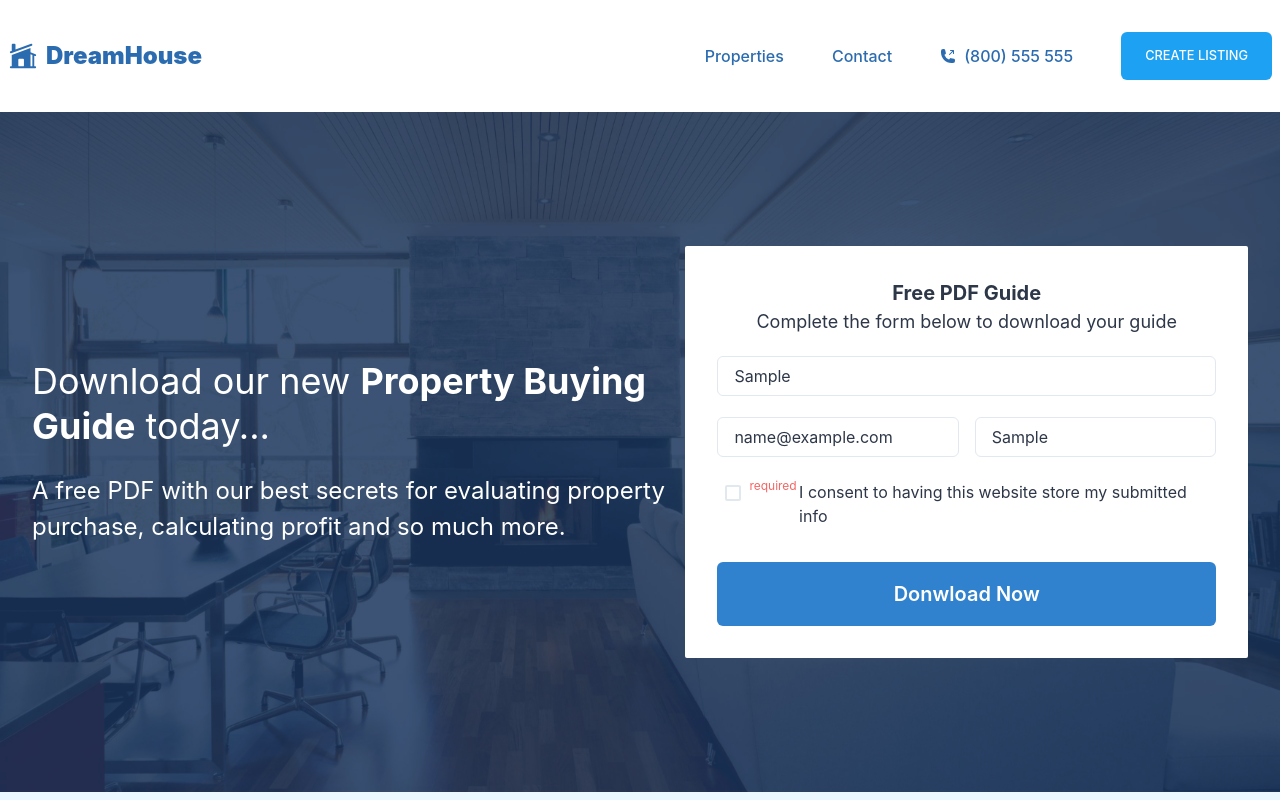
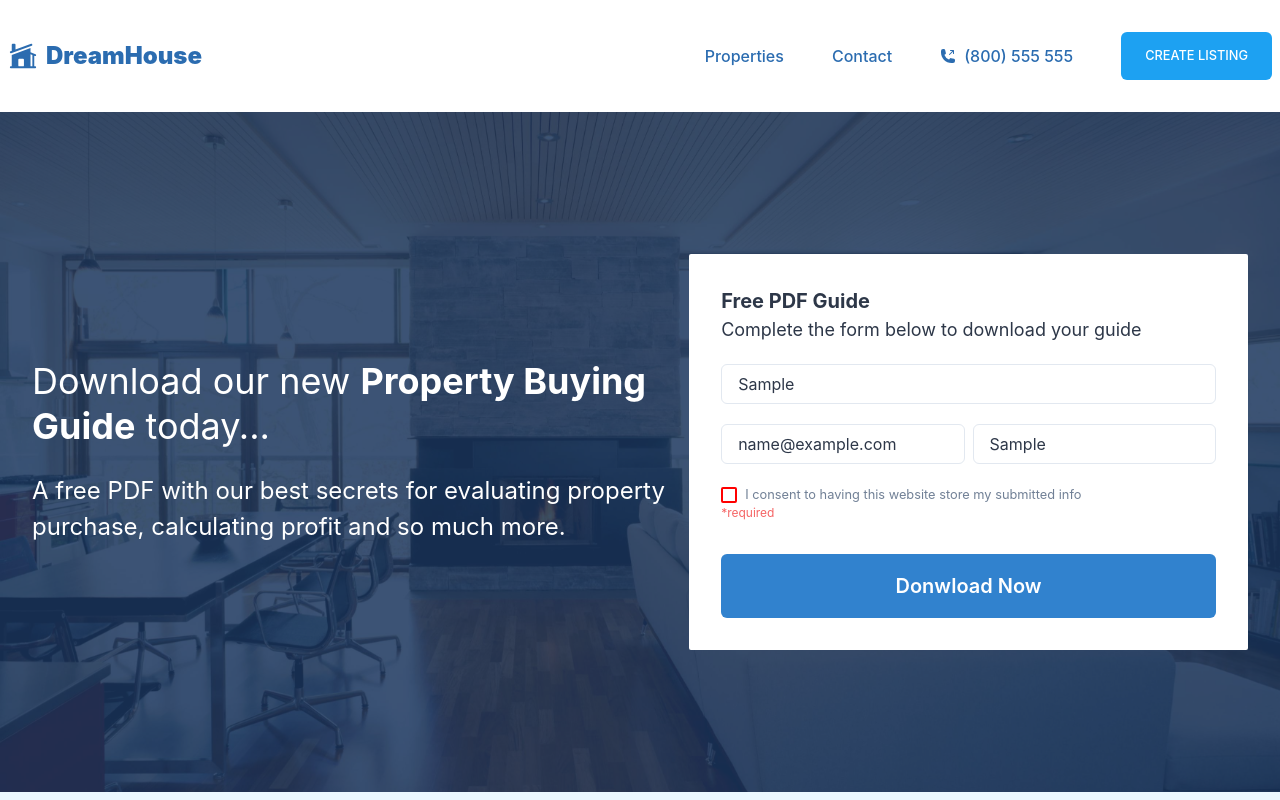
Before and after one commit to Alex-Rubanov/real-estate-app, a Next.js app: page / in a window 1280 px wide. Both pictures are taken after typing "Sample", "name@example.com", "Sample" into the empty fields and a click on the button "Donwload Now". Shown: the top 800 px of the page. Built offline with nearby package versions, Linux system fonts and the light colour scheme; no server answers.

Commit message:
added instance of axios(http) in order to fetch API and get data for main, properties and property pages

```diff
--- a/features/Home/components/HeroForm/HeroForm.js
+++ b/features/Home/components/HeroForm/HeroForm.js
@@ -25,7 +25,6 @@ const HeroForm = () => {
       borderRadius='sm'
       backgroundColor='white'
       color='gray.700'
-      textAlign='center'
     >
       <Text fontSize='xl' fontWeight='bold'>
         Free PDF Guide
@@ -35,6 +34,7 @@ const HeroForm = () => {
         <FormControl>
           <Input
             marginTop='1.3rem'
+            borderColor={errors.name ? 'red' : null}
             id='name'
             type='text'
             placeholder='Name'
@@ -42,57 +42,68 @@ const HeroForm = () => {
           />
           {errors.name && (
             <Text fontSize='xs' color='red.400'>
-              {errors.name.type}
+              {`*${errors.name.type}`}
             </Text>
           )}
           <Flex
             flexDirection={{ base: 'column', md: 'row' }}
-            gap={{ base: '0', sm: '1rem' }}
+            gap={{ base: '0', md: '0.5rem' }}
           >
             <Input
               marginTop='1.3rem'
+              borderColor={errors.email ? 'red' : null}
               id='email'
               type='text'
               placeholder='Email'
               {...register('email', { required: true })}
             />
             {errors.email && (
-              <Text fontSize='xs' color='red.400'>
-                {errors.email.type}
+              <Text
+                fontSize='xs'
+                color='red.400'
+                alignSelf={{ base: 'flex-start', md: 'center' }}
+                gap='0'
+              >
+                {`*${errors.email.type}`}
               </Text>
             )}
             <Input
               marginTop='1.3rem'
+              borderColor={errors.phone ? 'red' : null}
               id='phone'
               type='text'
               placeholder='Phone'
               {...register('phone', { required: true })}
             />
             {errors.phone && (
-              <Text fontSize='xs' color='red.400'>
-                {errors.phone.type}
+              <Text
+                fontSize='xs'
+                color='red.400'
+                alignSelf={{ base: 'flex-start', md: 'center' }}
+              >
+                {`*${errors.phone.type}`}
               </Text>
             )}
           </Flex>
-          <Flex marginTop='1.3rem'>
+
           <Checkbox
-              lineHeight='1.2'
-              padding='0.5rem'
+            marginTop='1.3rem'
+            marginLeft='0'
+            borderColor={errors.gdpr ? 'red' : null}
             id='gdpr'
-              alignItems='flex-start'
             type='checkbox'
             placeholder='GDPR'
             {...register('gdpr', { required: true })}
-            ></Checkbox>
+          >
+            <Text fontSize='0.8rem' color='gray.500'>
+              I consent to having this website store my submitted info
+            </Text>
+          </Checkbox>
           {errors.gdpr && (
             <Text fontSize='xs' color='red.400'>
-                {errors.gdpr.type}
+              {`*${errors.gdpr.type}`}
             </Text>
           )}
-            <Text textAlign='left' padding='0.15rem'>
-              I consent to having this website store my submitted info
-            </Text>
-          </Flex>
         </FormControl>
         <Button
           type='submit'
--- a/features/common/Hooks/usePropertyFormat.js
+++ b/features/common/Hooks/usePropertyFormat.js
@@ -21,7 +21,7 @@ export const usePropertyFormat = property => {
   const panorama = property.panoramas?.length ? property.panoramas[0].url : []
   const amenities = property.amenities
     ?.flatMap(({ amenities }) => amenities)
-    .map(item => item.text)
+    .map(item => item?.text)
   const furshied = property.funishingStatus
 
   return {
--- /dev/null
+++ b/features/common/api/getProperties.js
@@ -0,0 +1,18 @@
+import { http } from '@/lib/axios'
+
+export const getProperties = async num => {
+  const { data } = await http.get('/properties/list', {
+    params: {
+      locationExternalIDs: '5002,6020',
+      purpose: 'for-rent',
+      hitsPerPage: num,
+      lang: 'en',
+      sort: 'city-level-score',
+      hasVideo: true,
+      hasFloorPlan: true,
+      hasPanorama: true
+    }
+  })
+
+  return data.hits
+}
--- /dev/null
+++ b/lib/axios.js
@@ -0,0 +1,13 @@
+import axios from 'axios'
+
+const headers = {
+  'X-RapidAPI-Key': process.env.NEXT_PUBLIC_RAPID_API_KEY,
+  'X-RapidAPI-Host': 'bayut.p.rapidapi.com'
+}
+
+console.log(headers)
+
+export const http = axios.create({
+  baseURL: 'https://bayut.p.rapidapi.com',
+  headers: headers
+})
```
Also changed, not shown: features/Property/api/getProperty.js (added, +11 -0 lines), pages/index.js (+8 -0 lines), pages/properties/[id].js (+12 -0 lines), pages/properties/index.js (+10 -1 lines), 1 other file (tests, documents, lock files or other folders). Lines whose indentation alone changed are shown as unchanged.
